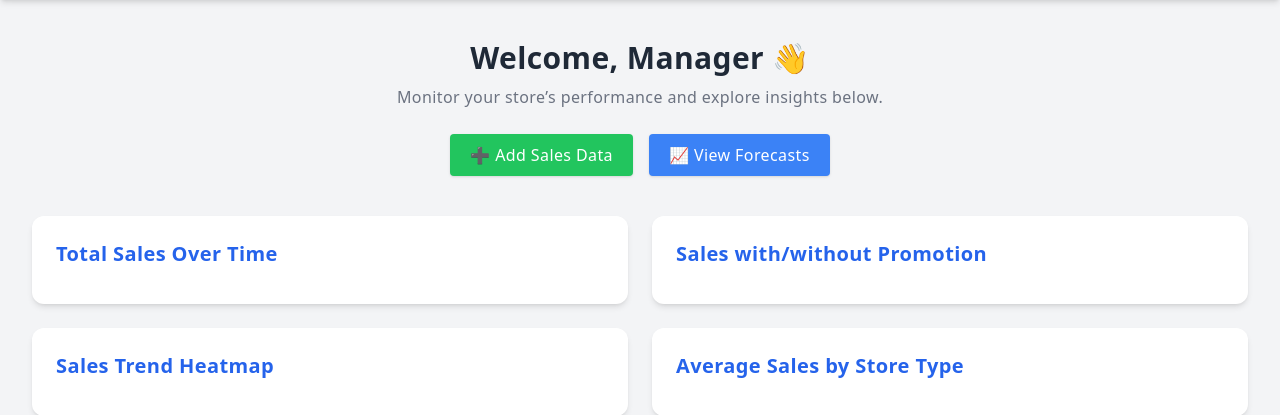
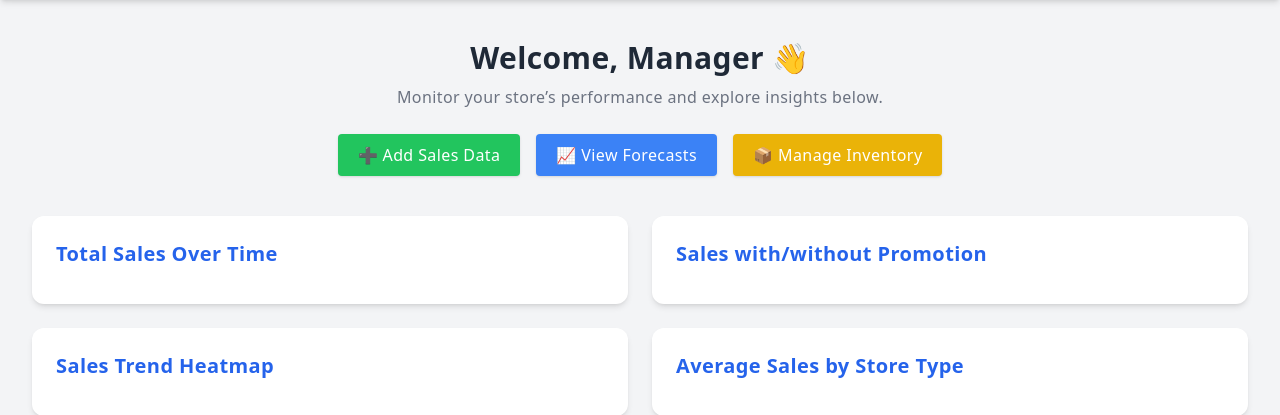
Before and after one commit to SailaxmiKameta/How-to-integrate-Data-Visualization-and-Inventory-Management-in-a-Web-Application-using-Django, a Django app: page /auth/dashboard/ in a window 1280 px wide. Shown: the part 68-483 px from the top of the page. Run offline with Django 5.2, Linux system fonts and the light colour scheme; the visitor is signed in with stand-in values (Sample User, id 1); some libraries are stand-ins or nearby versions.

Commit message:
Add Manage inventory button for invenotory access

```diff
--- a/InventoryViz/inventory_dashboard/templates/inventory_dashboard/dashboard.html
+++ b/InventoryViz/inventory_dashboard/templates/inventory_dashboard/dashboard.html
@@ -62,6 +62,9 @@
                         ✏️ Edit Sales Data
                     </a>
                 {% endif %}
+                <a href="{% url 'inventory_dashboard' %}" class="bg-yellow-500 hover:bg-yellow-600 text-white px-5 py-2 rounded shadow">
+                    📦 Manage Inventory
+                </a>
             </div>
         </div>
 
--- a/InventoryViz/inventory_dashboard/urls.py
+++ b/InventoryViz/inventory_dashboard/urls.py
@@ -15,6 +15,6 @@ urlpatterns = [
     path('forecast-viewer/', forecast_viewer, name='forecast_viewer'),
     path('inventory/', views.inventory_dashboard, name='inventory_dashboard'),
     path('inventory/edit/<int:inventory_id>/', views.edit_inventory, name='edit_inventory'),
-    path('inventory/sale/<int:store_id>/<int:sold_quantity>/', views.process_sale, name='process_sale'),
+
 
 ]
```
